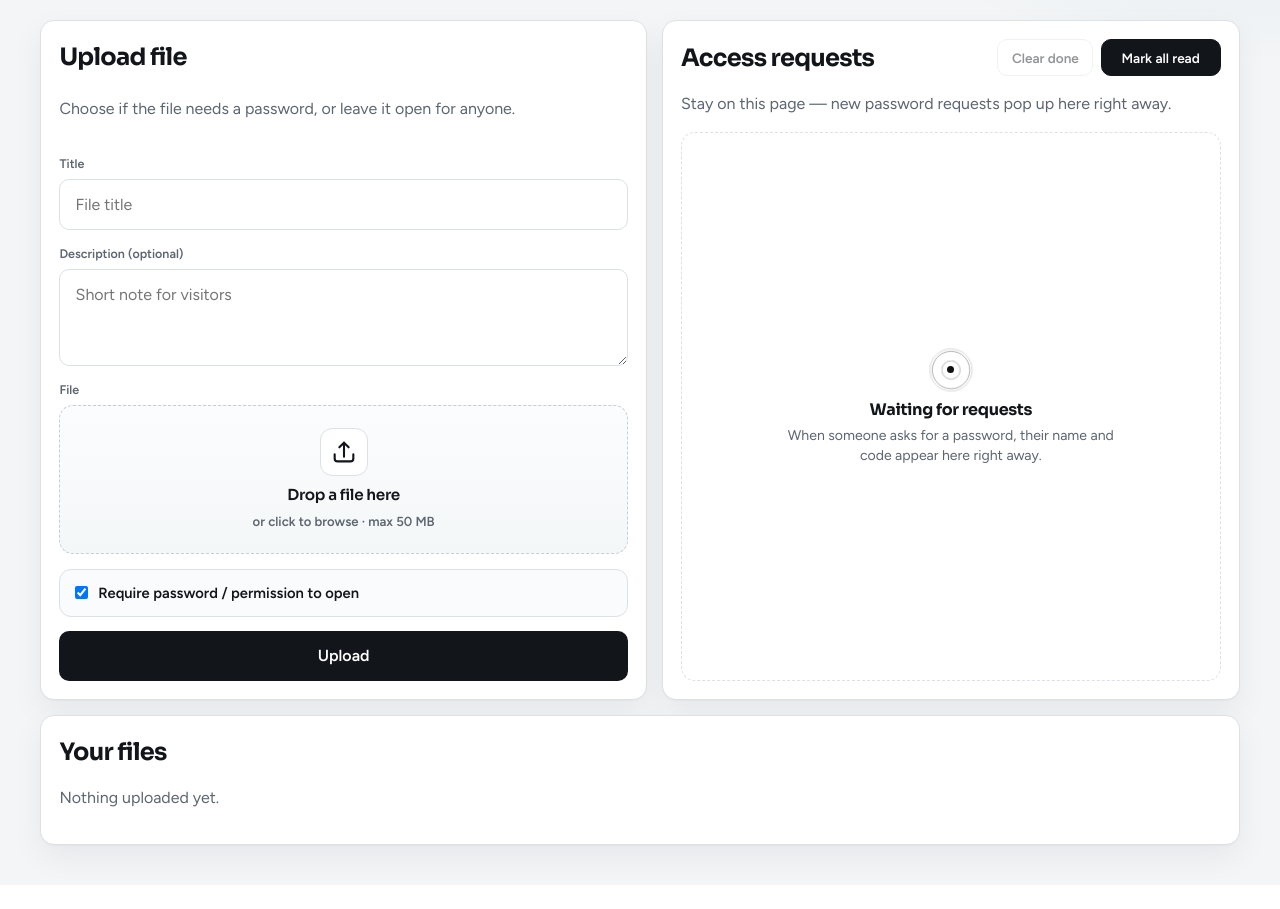
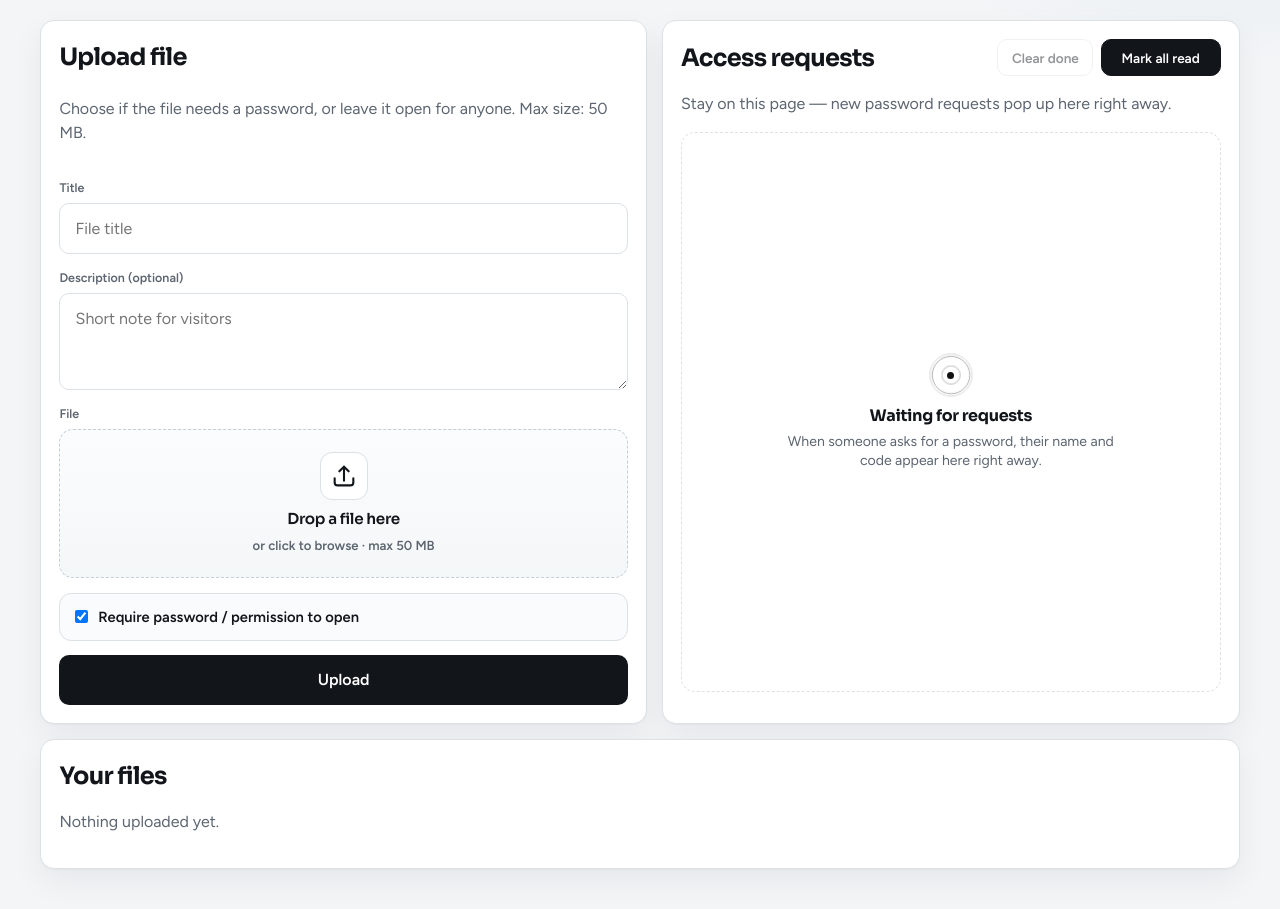
Before and after one commit to Shreesoni520/Extract, a Flask app: page /Extract/app in a window 1280 px wide. Shown: the part 136-1045 px from the top of the page. Before the commit the page ends 1016 px from the top, so only its background shows below. Run offline with Flask 3, Linux system fonts and the light colour scheme; the visitor is signed in with stand-in values (Sample User, id 1); data that the repository does not hold is empty.

Commit message:
Cap Vercel uploads under the 4.5MB payload limit.
Validate file size in the browser and show the correct max on the upload page.

```diff
--- a/assets/js/app.js
+++ b/assets/js/app.js
@@ -9,6 +9,10 @@
   const dropzone = document.getElementById('dropzone');
   const fileInput = document.getElementById('fileInput');
   const fileName = document.getElementById('fileName');
+  const uploadForm = document.getElementById('uploadForm');
+  const maxBytes = Number(uploadForm?.dataset?.maxBytes || 50 * 1024 * 1024);
+  const maxLabel = uploadForm?.dataset?.maxLabel || '50 MB';
+  const defaultFileHint = `or click to browse · max ${maxLabel}`;
 
   let lastId = 0;
   let known = new Set();
@@ -25,7 +29,7 @@
   function setFileLabel(file) {
     if (!fileName || !dropzone) return;
     if (!file) {
-      fileName.textContent = 'or click to browse · max 50 MB';
+      fileName.textContent = defaultFileHint;
       dropzone.classList.remove('has-file');
       return;
     }
@@ -34,9 +38,19 @@
     dropzone.classList.add('has-file');
   }
 
+  function rejectIfTooLarge(file) {
+    if (!file || file.size <= maxBytes) return false;
+    alert(`File is too large (max ${maxLabel}). Pick a smaller file.`);
+    if (fileInput) fileInput.value = '';
+    setFileLabel(null);
+    return true;
+  }
+
   if (dropzone && fileInput) {
     fileInput.addEventListener('change', () => {
-      setFileLabel(fileInput.files?.[0] || null);
+      const file = fileInput.files?.[0] || null;
+      if (rejectIfTooLarge(file)) return;
+      setFileLabel(file);
     });
 
     ['dragenter', 'dragover'].forEach((evt) => {
@@ -56,10 +70,22 @@
     dropzone.addEventListener('drop', (e) => {
       const file = e.dataTransfer?.files?.[0];
       if (!file) return;
+      if (rejectIfTooLarge(file)) return;
       const transfer = new DataTransfer();
       transfer.items.add(file);
       fileInput.files = transfer.files;
       setFileLabel(file);
+    });
+  }
+
+  if (uploadForm) {
+    uploadForm.addEventListener('submit', (e) => {
+      const file = fileInput?.files?.[0];
+      if (!file) return;
+      if (file.size > maxBytes) {
+        e.preventDefault();
+        alert(`File is too large (max ${maxLabel}). Pick a smaller file.`);
+      }
     });
   }
 
--- a/server/app/__init__.py
+++ b/server/app/__init__.py
@@ -19,7 +19,8 @@ def create_app() -> Flask:
         static_folder=None,
     )
     app.secret_key = cfg.SECRET_KEY
-    app.config["MAX_CONTENT_LENGTH"] = cfg.MAX_UPLOAD_BYTES + (1 * 1024 * 1024)
+    # Do not exceed MAX_UPLOAD_BYTES (on Vercel that must stay under ~4.5 MB)
+    app.config["MAX_CONTENT_LENGTH"] = cfg.MAX_UPLOAD_BYTES
     app.config["PERMANENT_SESSION_LIFETIME"] = timedelta(days=14)
     app.config["SESSION_COOKIE_HTTPONLY"] = True
     app.config["SESSION_COOKIE_SAMESITE"] = "Lax"
@@ -37,7 +38,22 @@ def create_app() -> Flask:
             "app_name": cfg.APP_NAME,
             "url_prefix": cfg.URL_PREFIX,
             "password_min_length": cfg.PASSWORD_MIN_LENGTH,
+            "max_upload_bytes": cfg.MAX_UPLOAD_BYTES,
+            "max_upload_label": cfg.max_upload_label(),
+            "on_vercel": cfg.ON_VERCEL,
         }
+
+    @app.errorhandler(413)
+    def too_large(_e):
+        from flask import redirect, session
+
+        session["flash"] = {
+            "type": "error",
+            "text": f"File is too large (max {cfg.max_upload_label()}).",
+        }
+        session.permanent = True
+        session.modified = True
+        return redirect(f"{cfg.URL_PREFIX}/app/"), 303
 
     @app.before_request
     def _ensure_visitor():
--- a/server/app/config.py
+++ b/server/app/config.py
@@ -15,8 +15,26 @@ URL_PREFIX = os.environ.get("URL_PREFIX", "/Extract")
 APP_NAME = "Shree's Extractions"
 PASSWORD_TTL_SECONDS = int(os.environ.get("PASSWORD_TTL_SECONDS", "300"))
 UNLOCK_TTL_SECONDS = int(os.environ.get("UNLOCK_TTL_SECONDS", "300"))
-MAX_UPLOAD_BYTES = int(os.environ.get("MAX_UPLOAD_BYTES", str(50 * 1024 * 1024)))
 PASSWORD_MIN_LENGTH = 8
+
+# Vercel serverless request body limit is ~4.5 MB — stay under it there.
+# Local XAMPP can keep the full 50 MB.
+_VERCEL_MAX = 4 * 1024 * 1024  # 4 MB
+_LOCAL_MAX = 50 * 1024 * 1024  # 50 MB
+if os.environ.get("MAX_UPLOAD_BYTES"):
+    MAX_UPLOAD_BYTES = int(os.environ["MAX_UPLOAD_BYTES"])
+elif ON_VERCEL:
+    MAX_UPLOAD_BYTES = _VERCEL_MAX
+else:
+    MAX_UPLOAD_BYTES = _LOCAL_MAX
+
+def max_upload_label() -> str:
+    mb = MAX_UPLOAD_BYTES / (1024 * 1024)
+    if mb >= 1 and abs(mb - round(mb)) < 0.05:
+        return f"{int(round(mb))} MB"
+    if mb >= 1:
+        return f"{mb:.1f} MB"
+    return f"{MAX_UPLOAD_BYTES // 1024} KB"
 
 SECRET_KEY = os.environ.get("SECRET_KEY", "shrees-extractions-dev-secret-change-me")
 
--- a/server/app/routes/pages.py
+++ b/server/app/routes/pages.py
@@ -160,7 +160,9 @@ def admin_upload():
             size = file.tell()
             file.seek(0)
             if size > cfg.MAX_UPLOAD_BYTES:
-                return _flash_redirect("error", "File is too large (max 50 MB).")
+                return _flash_redirect(
+                    "error", f"File is too large (max {cfg.max_upload_label()})."
+                )
 
             original_name = file.filename
             ext = Path(original_name).suffix.lstrip(".")
--- a/server/templates/app_index.html
+++ b/server/templates/app_index.html
@@ -24,10 +24,10 @@
   <main class="admin-grid">
     <section class="panel upload-panel">
       <h2>Upload file</h2>
-      <p class="hint">Choose if the file needs a password, or leave it open for anyone.</p>
+      <p class="hint">Choose if the file needs a password, or leave it open for anyone. Max size: {{ max_upload_label }}{% if on_vercel %} (hosting limit){% endif %}.</p>
       {% if message %}<div class="alert ok">{{ message }}</div>{% endif %}
       {% if error %}<div class="alert">{{ error }}</div>{% endif %}
-      <form method="post" action="/Extract/app/" enctype="multipart/form-data" class="upload-form">
+      <form method="post" action="/Extract/app/" enctype="multipart/form-data" class="upload-form" id="uploadForm" data-max-bytes="{{ max_upload_bytes }}" data-max-label="{{ max_upload_label }}">
         <input type="hidden" name="action" value="upload" />
         <label>
           <span>Title</span>
@@ -48,7 +48,7 @@
               </svg>
             </span>
             <span class="dropzone-title">Drop a file here</span>
-            <span class="dropzone-sub" id="fileName">or click to browse · max 50 MB</span>
+            <span class="dropzone-sub" id="fileName">or click to browse · max {{ max_upload_label }}</span>
           </label>
         </div>
         <label class="check-row">
@@ -127,7 +127,7 @@
   <audio id="ping" preload="auto">
     <source src="/Extract/assets/sfx/notify.wav" type="audio/wav" />
   </audio>
-  <script src="/Extract/assets/js/app.js?v=15"></script>
+  <script src="/Extract/assets/js/app.js?v=16"></script>
   {% set skip_floating_theme = true %}
   {% include 'partials/theme-foot.html' %}
 </body>
```
